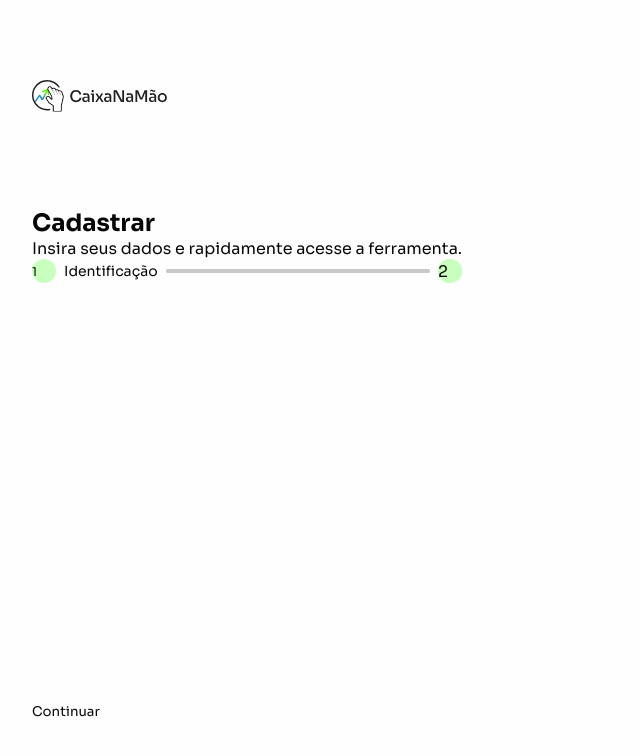
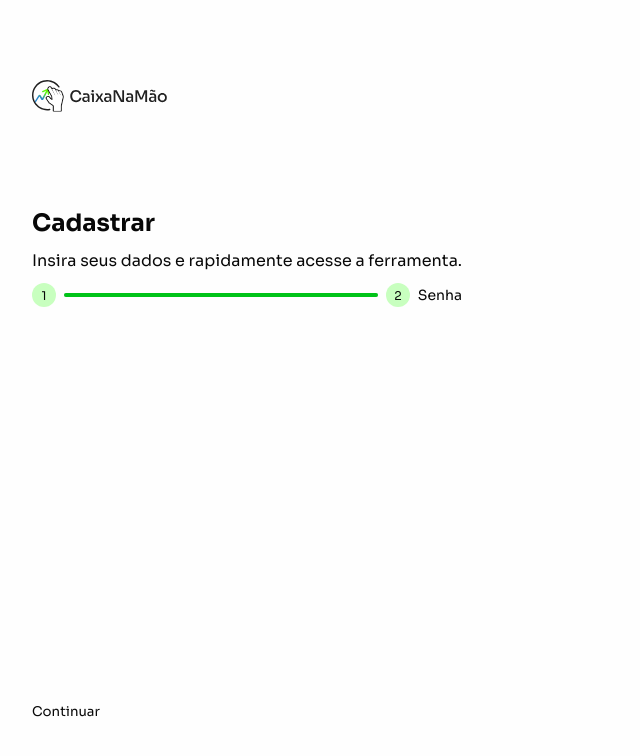
Before and after one commit to jaqueuchoab/caixanamao, a React (Vite) app: page /signup in a window 1280 px wide. Shown: the top 756 px of the page, without its empty margins (0-640 px from the left). Built offline with nearby package versions, Linux system fonts and the light colour scheme.

Commit message:
feat: componente ProgressDot

```diff
--- a/src/views/components/input/Input.tsx
+++ b/src/views/components/input/Input.tsx
@@ -2,7 +2,6 @@ import React from 'react';
 import style from '../input/Input.module.css';
 import { useMode } from '../../context/ModeContext';
 import { Eye, EyeClosed, Lock } from 'phosphor-react';
-import { IconProps } from 'phosphor-react/src/lib';
 
 type InputProps = {
   id: string;
--- a/src/views/components/signup/Identification.tsx
+++ b/src/views/components/signup/Identification.tsx
@@ -1,6 +1,7 @@
 import React from 'react';
 import Button from '../button/Button';
 import style from './styles/Identification.module.css';
+import ProgressIndicator from './ProgressIndicator';
 
 const Identification = () => {
   return (
@@ -8,28 +9,7 @@ const Identification = () => {
       <section className={style.forms}>
         <h3>Cadastrar</h3>
         <p>Insira seus dados e rapidamente acesse a ferramenta.</p>
-        <div className={style.progressIndicator}>
-          <div className={style.containerProgress}>
-            <div className={style.progressDot}>
-              <p className={style.numberDot}>
-                1
-              </p>
-            </div>
-            <div className={style.indicatorStep}>
-              Identificação
-            </div>
-          </div>
-          <div className={style.lineProgress}>
-            <div></div>
-          </div>
-          <div className={style.containerProgress}>
-            <div className={style.progressDot}>
-              <p className={style.progressDot}>
-                2
-              </p>
-            </div>
-          </div>
-        </div>
+        <ProgressIndicator/>
       </section>
       <Button>Continuar</Button>
     </section>
--- /dev/null
+++ b/src/views/components/signup/ProgressIndicator.tsx
@@ -0,0 +1,28 @@
+import React from 'react';
+import style from './styles/ProgressIndicator.module.css'
+import { useMode } from '../../context/ModeContext';
+
+const ProgressIndicator = () => {
+  const {mode} = useMode();
+
+  return (
+    <section className={style.progressIndicator}>
+      <div className={style.containerProgress}>
+        <a className={style.progressDot} id={style[mode]}>
+          <span className={style.numberDot}>1</span>
+        </a>
+      </div>
+      <div className={style.lineProgress} id={style[mode]}>
+        <div></div>
+      </div>
+      <div className={style.containerProgress}>
+        <a className={style.progressDot} id={style[mode]}>
+          <span className={style.numberDot}>2</span>
+        </a>
+        <div className={style.indicatorStep}>Senha</div>
+      </div>
+    </section>
+  );
+};
+
+export default ProgressIndicator;
--- a/src/views/components/signup/styles/Identification.module.css
+++ b/src/views/components/signup/styles/Identification.module.css
@@ -7,66 +7,12 @@
   width: 100%;
 }
 
+.forms {
+  display: flex;
+  flex-direction: column;
+  gap: var(--size-xs);
+}
+
 .forms > h3 {
   font-size: var(--size-md);
 }
-
-.progressIndicator {
-  display: flex;
-  align-items: center;
-  align-content: center;
-  gap: 8px;
-  align-self: stretch;
-  flex-wrap: wrap;
-}
-
-.containerProgress {
-  justify-content: center;
-  align-items: center;
-  gap: 8px;
-  display: flex;
-}
-
-.progressDot {
-  width: 24px;
-  height: 24px;
-  background: #c8ffbf;
-  border-radius: 50px;
-  justify-content: space-between;
-  align-items: center;
-  display: flex;
-}
-
-.numberDot {
-  color: #080808;
-  font-size: 12px;
-  font-family: Sora;
-  font-weight: 400;
-  word-wrap: break-word;
-}
-
-.indicatorStep {
-  color: #080808;
-  font-size: 14px;
-  font-family: Sora;
-  font-weight: 400;
-  word-wrap: break-word;
-}
-
-.lineProgress {
-  flex: 1 1 0;
-  background: #c9c9c9;
-  border-radius: 4px;
-  flex-direction: column;
-  justify-content: center;
-  align-items: center;
-  gap: 8px;
-  display: inline-flex;
-}
-
-.lineProgress > div {
-  align-self: stretch;
-  height: 4px;
-  background: #c9c9c9;
-  border-radius: 4px;
-}
--- /dev/null
+++ b/src/views/components/signup/styles/ProgressIndicator.module.css
@@ -0,0 +1,78 @@
+.progressIndicator {
+  display: flex;
+  align-items: center;
+  align-content: center;
+  gap: 8px;
+  align-self: stretch;
+  flex-wrap: wrap;
+}
+
+.containerProgress {
+  display: flex;
+  justify-content: center;
+  align-items: center;
+  gap: 8px;
+}
+
+.progressDot {
+  width: 24px;
+  height: 24px;
+  border-radius: 50px;
+  display: flex;
+  justify-content: center;
+  align-items: center;
+}
+
+.numberDot {
+  font-size: var(--size-xs);
+  word-wrap: break-word;
+}
+
+.indicatorStep {
+  font-size: var(--size-2xs);
+  font-family: Sora;
+  font-weight: 400;
+  word-wrap: break-word;
+}
+
+.lineProgress {
+  flex: 1 1 0;
+  background: #c9c9c9;
+  border-radius: 4px;
+  flex-direction: column;
+  justify-content: center;
+  align-items: center;
+  gap: 8px;
+  display: inline-flex;
+}
+
+.lineProgress > div {
+  align-self: stretch;
+  height: 4px;
+  background: #c9c9c9;
+  border-radius: 4px;
+}
+
+.progressDot#light {
+  background: #c8ffbf;
+}
+
+.progressDot#dark {
+  background: #c8ffbf;
+}
+
+.progressDot#light > .numberDot {
+  background: #c8ffbf;
+}
+
+.progressDot#dark > .numberDot {
+  background: #c8ffbf;
+}
+
+#light.lineProgress > div {
+  background: #00C318;
+}
+
+#dark.lineProgress > div {
+  background: #c9c9c9;
+}
```
